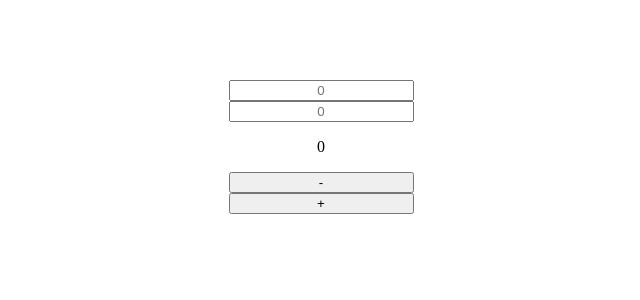
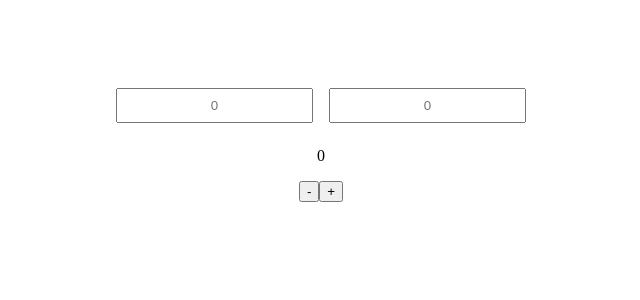
Before and after one commit to nicklasu/binary_calc, a React (Create React App) app: page / in a window 1280 px wide. Shown: the top 300 px of the page, without its empty margins (319-959 px from the left). Built offline with nearby package versions, Linux system fonts and the light colour scheme.

Commit message:
Added body height & width, and some styling to content

```diff
--- a/src/App.css
+++ b/src/App.css
@@ -1,5 +1,14 @@
+body {
+  height: 100vh;
+  width: 100vw;
+}
 .main-content {
-  display: grid;
+  text-align: center;
   justify-content: center;
-  margin-top: 5em;
+  padding-top: 10vh;
 }
+
+.main-content input {
+  padding: 1vh;
+  margin: 1vh;
+}
```
